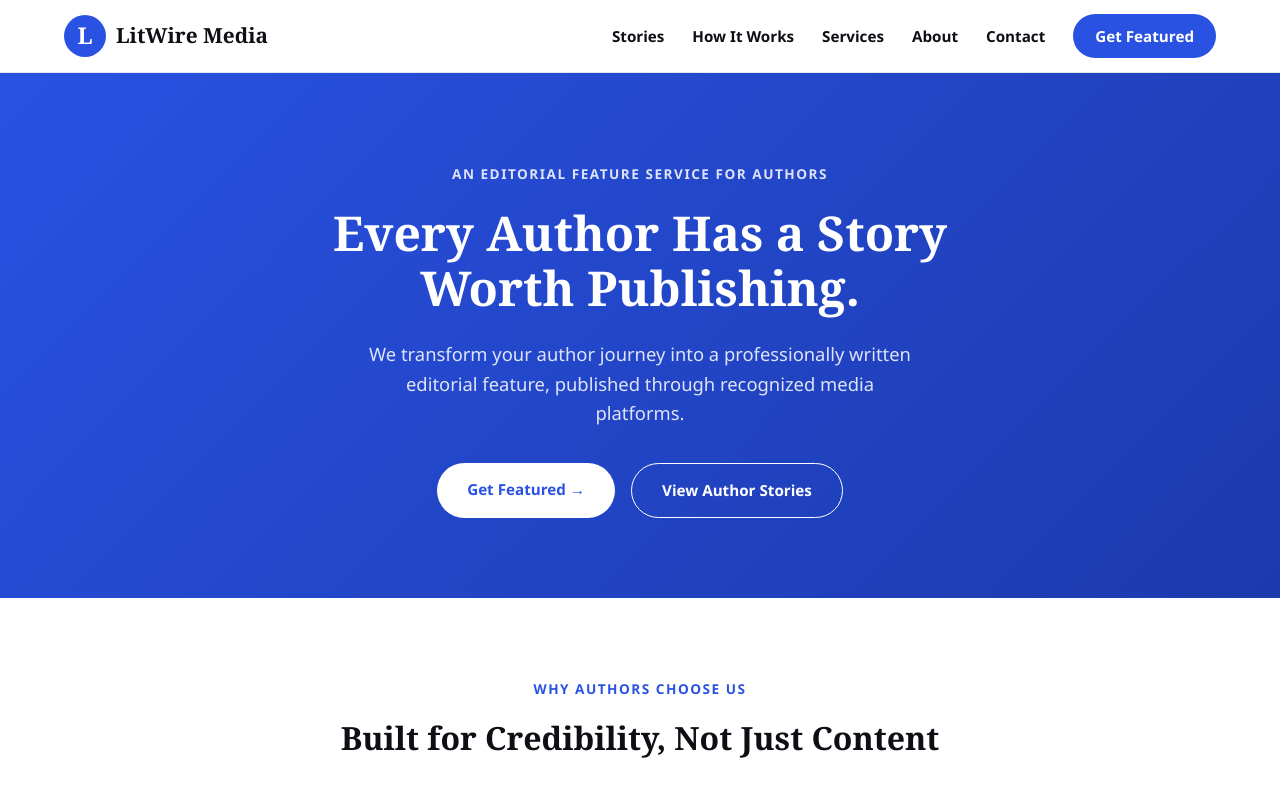
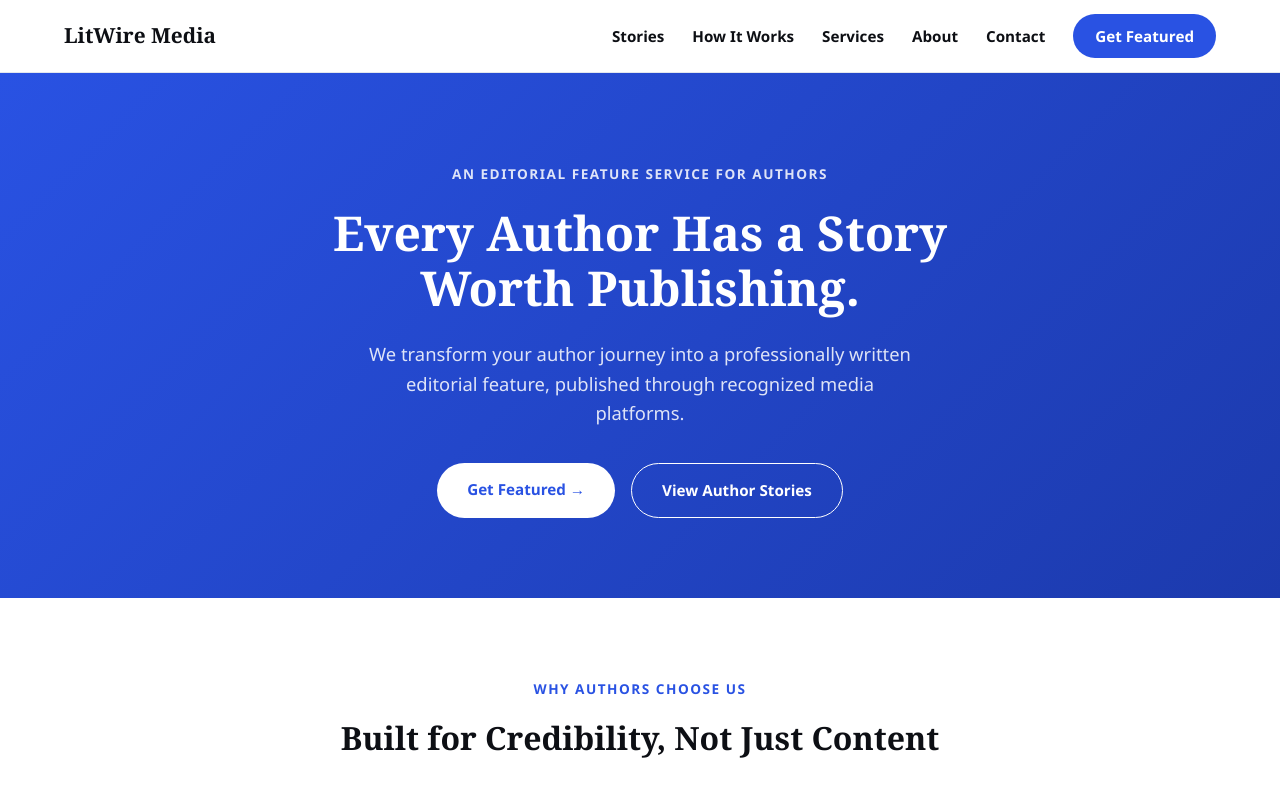
Before and after one commit to emmanuelaustin534-source/author-global-press, a React (Vite) app: page / in a window 1280 px wide. Shown: the top 800 px of the page. Built offline with nearby package versions, Linux system fonts and the light colour scheme.

Commit message:
site updated

```diff
--- a/src/components/Logo.jsx
+++ b/src/components/Logo.jsx
@@ -4,25 +4,6 @@ import "../styles/Logo.css";
 function Logo() {
   return (
     <Link to="/" className="logo">
-      <svg
-        className="logo-mark"
-        viewBox="0 0 40 40"
-        xmlns="http://www.w3.org/2000/svg"
-        aria-hidden="true"
-      >
-        <circle cx="20" cy="20" r="20" fill="#2952e3" />
-        <text
-          x="20"
-          y="28"
-          textAnchor="middle"
-          fontFamily="Georgia, 'Times New Roman', serif"
-          fontSize="22"
-          fontWeight="bold"
-          fill="#ffffff"
-        >
-          L
-        </text>
-      </svg>
       <span className="logo-text">LitWire Media</span>
     </Link>
   );
```
Also changed, not shown: public/favicon.svg (added).
